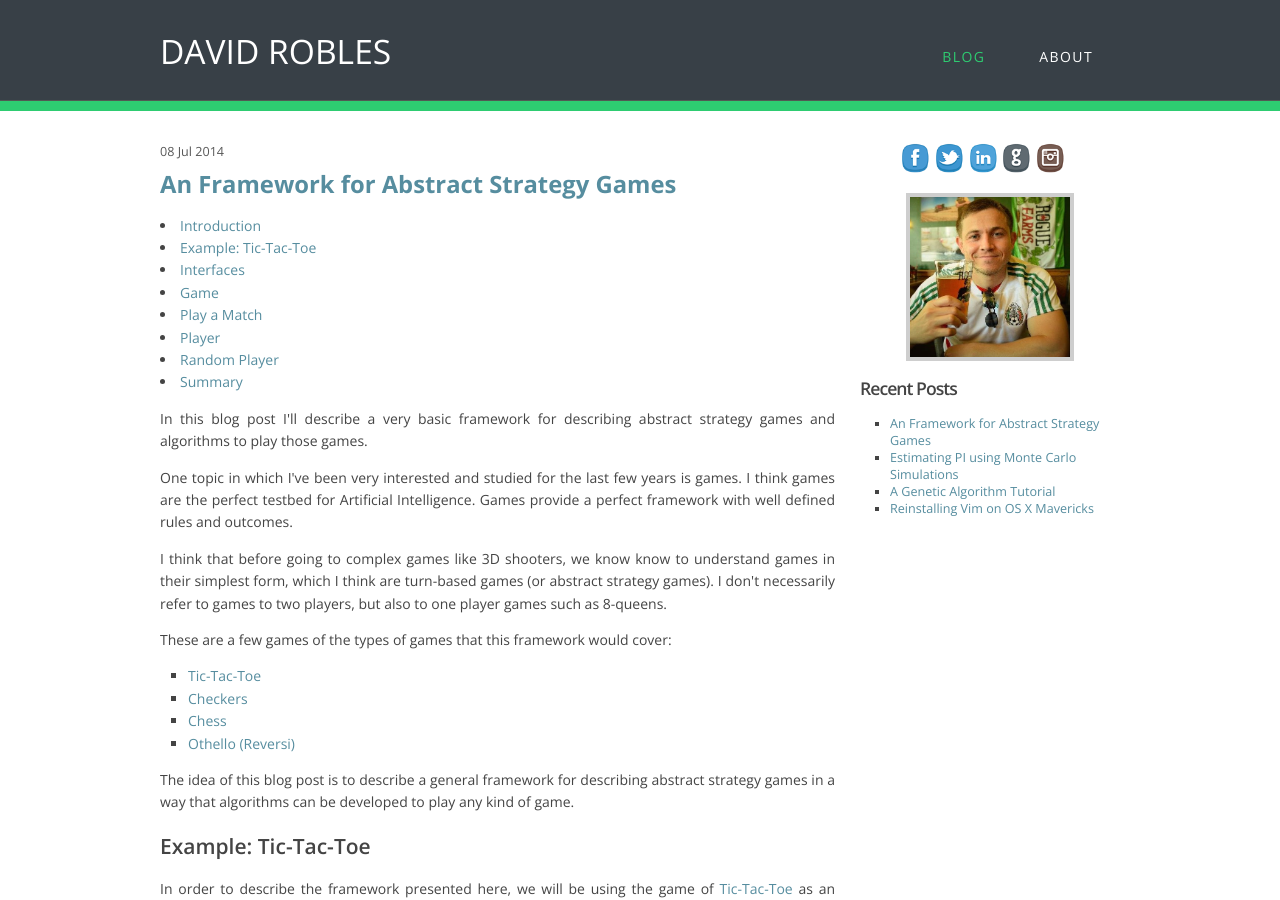
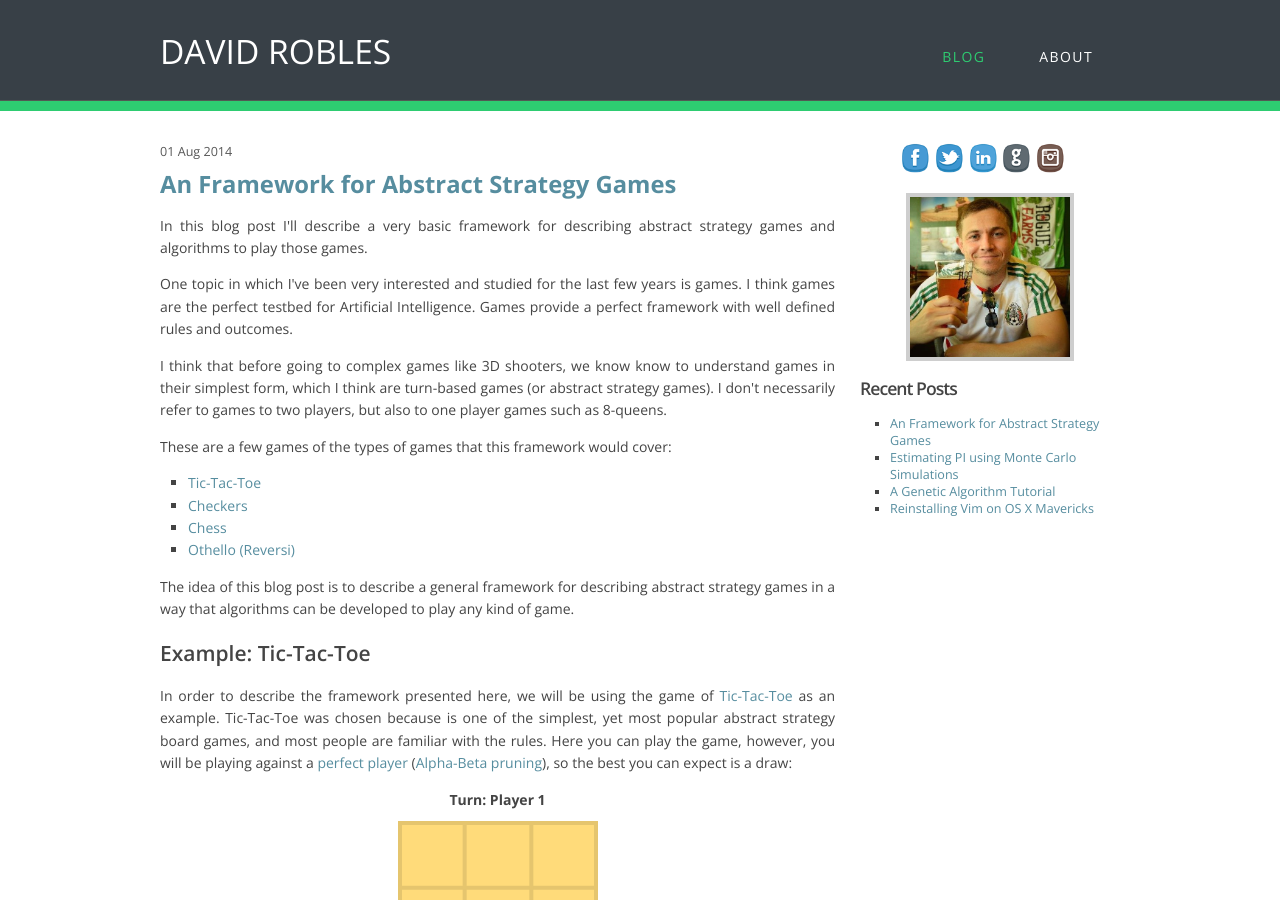
Before and after one commit to davidrobles/davidrobles.github.io, a Jekyll site: the page built from _posts/2014-07-08-a-framework-for-abstract-strategy-games.html, in a window 1280 px wide and 900 px high. Built offline with Jekyll 4.4.1, drawn with Linux system fonts in a browser that asks for light colours; Markdown is read by kramdown in place of the engine named in the settings; comment, search, counter and statistics services are not loaded; some of the changed lines change nothing that is shown.

Commit message:
Change date

```diff
--- a/_posts/2014-07-08-a-framework-for-abstract-strategy-games.html
+++ b/_posts/2014-07-08-a-framework-for-abstract-strategy-games.html
@@ -1,7 +1,7 @@
 ---
 layout:     post
 title:      "An Framework for Abstract Strategy Games"
-date:       2014-07-08 16:48:16
+date:       2014-08-01 16:48:16
 comments:   true
 excerpt:    "Monte Carlo simulations are a class of computational algorithms
             that involve multiple computational trials driven by random
@@ -14,8 +14,6 @@ style:      ["framework-games/styles.css"]
 js:         ["lib/jquery-2.1.1.js", "lib/underscore.js", "lib/backbone.js",
              "lib/mauler-0.0.1.js", framework-games/tic-play.js]
 ---
-
-<div id="toc"></div>
 
 <a name="introduction"></a>
 
@@ -823,25 +821,3 @@ while (!tic.isOver()) {
     Defining a Game Interface like the one before is the base of a game-playing framework and it will be used in
     following blog posts describing game-playing algorithms such as Minimax, Alpha-Beta and Monte-Carlo Tree Search.
 </p>
-
-<script>
-    $(document).ready(function() {
-        var h2s = $('.post h2');
-        var toc = $('#toc');
-        toc.append("<ul>");
-        toc.append('<li><a href="#introduction">' + 'Introduction</li>');
-        h2s.each(function() {
-            toc.append('<li><a href="#' + $(this).data("name") +'">' + $(this).text() + '</a>');
-            var h3s = $(this).find("h3");
-            if (h3s.size() > 0) {
-                toc.append("<ul>");
-                h3s.each(function() {
-                    toc.append("<li>" + $(this).text() + "</li>");
-                });
-                toc.append("</ul>");
-            }
-            toc.append("</li>");
-        });
-        toc.append("</ul>");
-    });
-</script>
```
